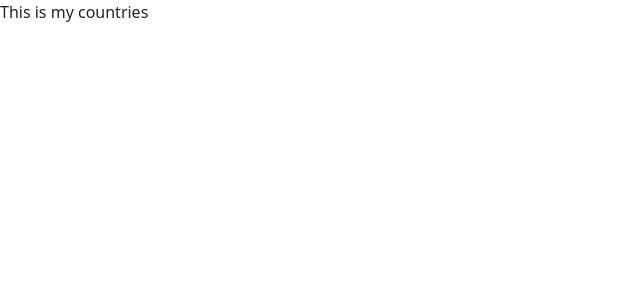
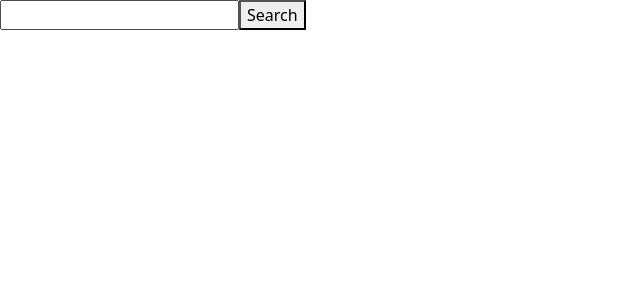
Before and after one commit to timryan10/Voyager-Vault, a React (Create React App) app in the folder frontend/: page /countries in a window 1280 px wide. Shown: the top 300 px of the page, without its empty margins (0-640 px from the left). Built offline with nearby package versions, Linux system fonts and the light colour scheme.

Commit message:
search bar and api working

```diff
--- /dev/null
+++ b/frontend/src/components/SearchBar.jsx
@@ -0,0 +1,43 @@
+import React, { useState } from 'react';
+
+function SearchBar() {
+    const [query, setQuery] = useState('');
+    const [results, setResults] = useState([]);
+
+    const handleChange = (event) => {
+        setQuery(event.target.value);
+    };
+
+    const handleSubmit = async (event) => {
+        event.preventDefault();
+        try {
+            const response = await fetch(`https://restcountries.com/v3.1/name/${query}`);
+            const data = await response.json();
+            setResults(data);
+        } catch (error) {
+            console.error('Error fetching data:', error);
+        }
+    };
+
+    return (
+        <div>
+            <form onSubmit={handleSubmit}>
+                <input type="text" value={query} onChange={handleChange} />
+                <button type="submit">Search</button>
+            </form>
+            <div>
+                {results.map((country) => (
+                    <div key={country.name.common}>
+                        <h2>{country.name.common}</h2>
+                        {country.flags && <img src={country.flags.svg} alt="Flag" />}
+                        <p>Capital: {country.capital}</p>
+                        <p>Population: {country.population}</p>
+                        {/* Add more details as needed */}
+                    </div>
+                ))}
+            </div>
+        </div>
+    );
+}
+
+export default SearchBar;
--- a/frontend/src/pages/countries.js
+++ b/frontend/src/pages/countries.js
@@ -1,9 +1,10 @@
 import React from 'react';
+import SearchBar from '../components/SearchBar';
 
 const Countries = () => {
   return (
     <div>
-      <p>This is my countries</p>
+      <SearchBar/>
     </div>
   );
 }
```
Also changed, not shown: 2 other files (tests, documents, lock files or other folders).
